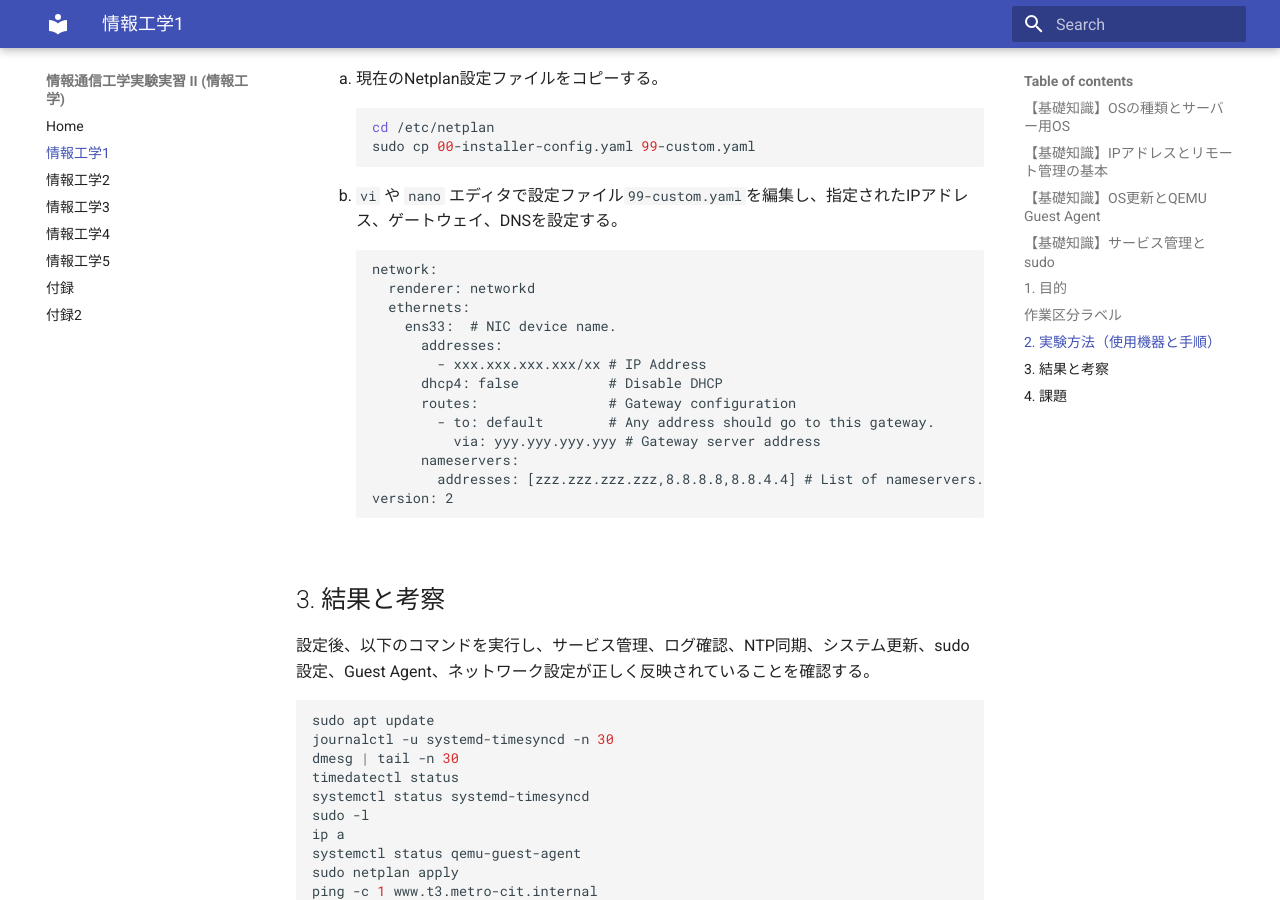
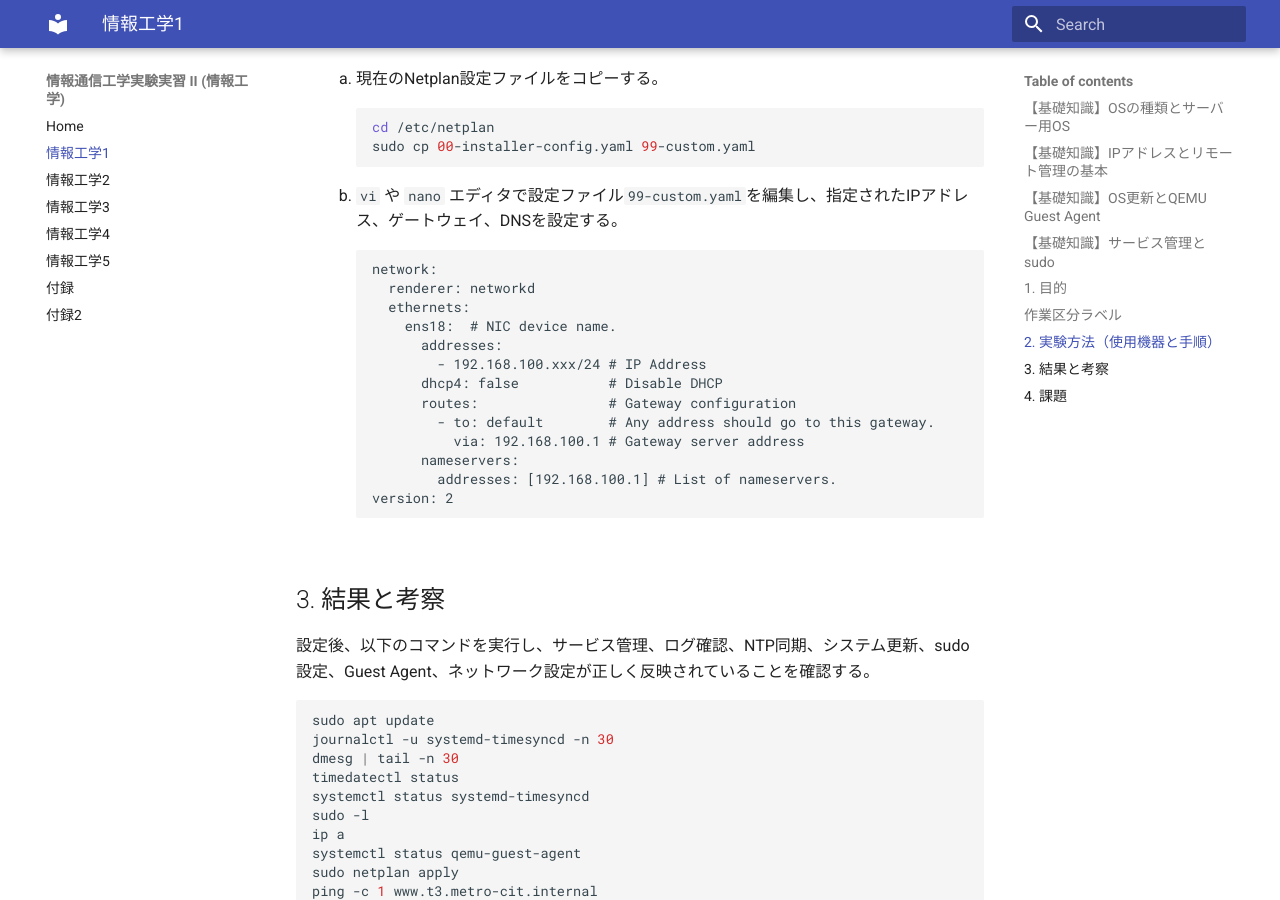
Before and after one commit to hiracchi/metro-cit-t3-lab, an MkDocs documentation site: the page built from docs/lab1.md, in a window 1280 px wide and 900 px high, scrolled down 5170 px. Built offline with MkDocs 1.6.1 and Material for MkDocs 9.7.7, drawn with Linux system fonts in a browser that asks for light colours.

Commit message:
update: netplan setting

````diff
--- a/docs/lab1.md
+++ b/docs/lab1.md
@@ -214,15 +214,15 @@ Proxmoxの基本操作を学び、Linuxサーバー（Ubuntu Server）を最小
         network:
           renderer: networkd
           ethernets:
-            ens33:  # NIC device name.
+            ens18:  # NIC device name.
               addresses:
-                - xxx.xxx.xxx.xxx/xx # IP Address
+                - 192.168.100.xxx/24 # IP Address
               dhcp4: false           # Disable DHCP
               routes:                # Gateway configuration
                 - to: default        # Any address should go to this gateway.
-                  via: yyy.yyy.yyy.yyy # Gateway server address
+                  via: 192.168.100.1 # Gateway server address
               nameservers:
-                addresses: [zzz.zzz.zzz.zzz,8.8.8.8,8.8.4.4] # List of nameservers.
+                addresses: [192.168.100.1] # List of nameservers.
         version: 2
         ```
 
````
